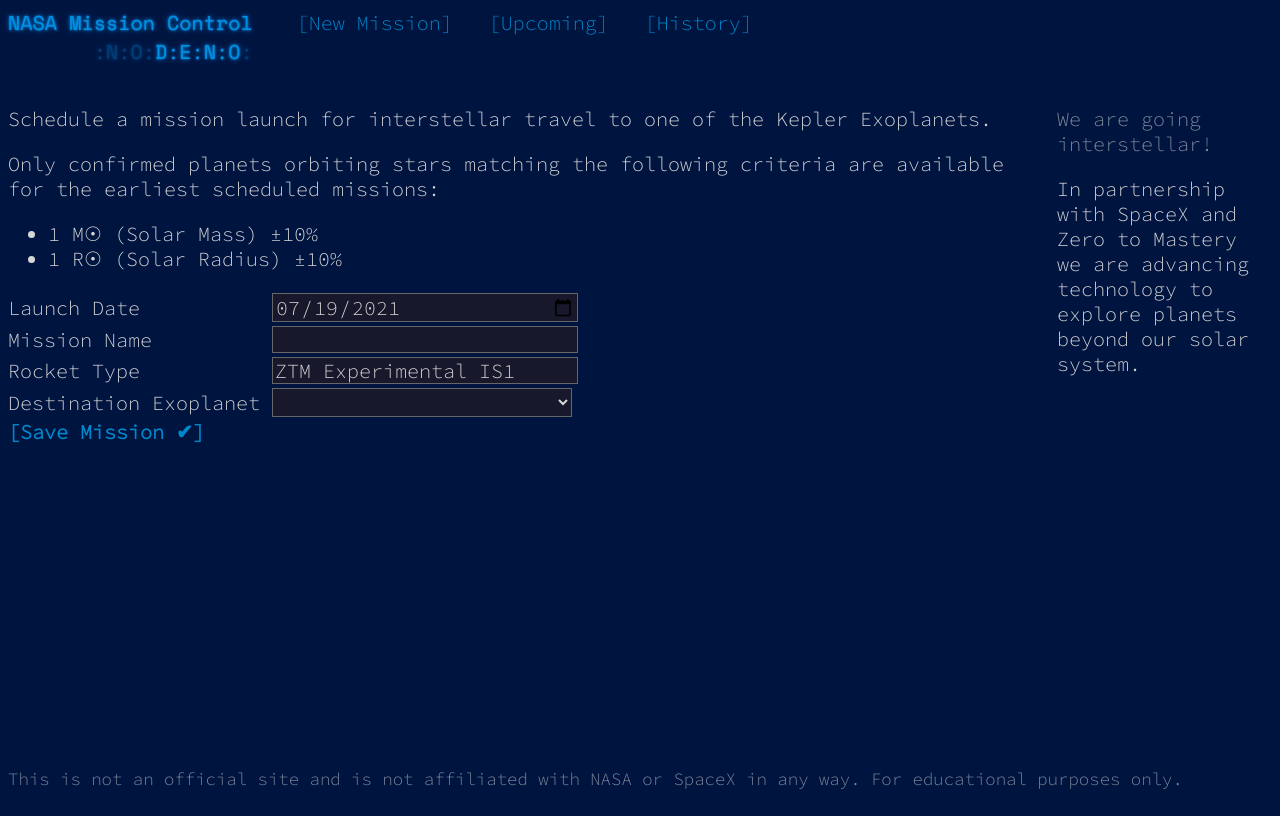
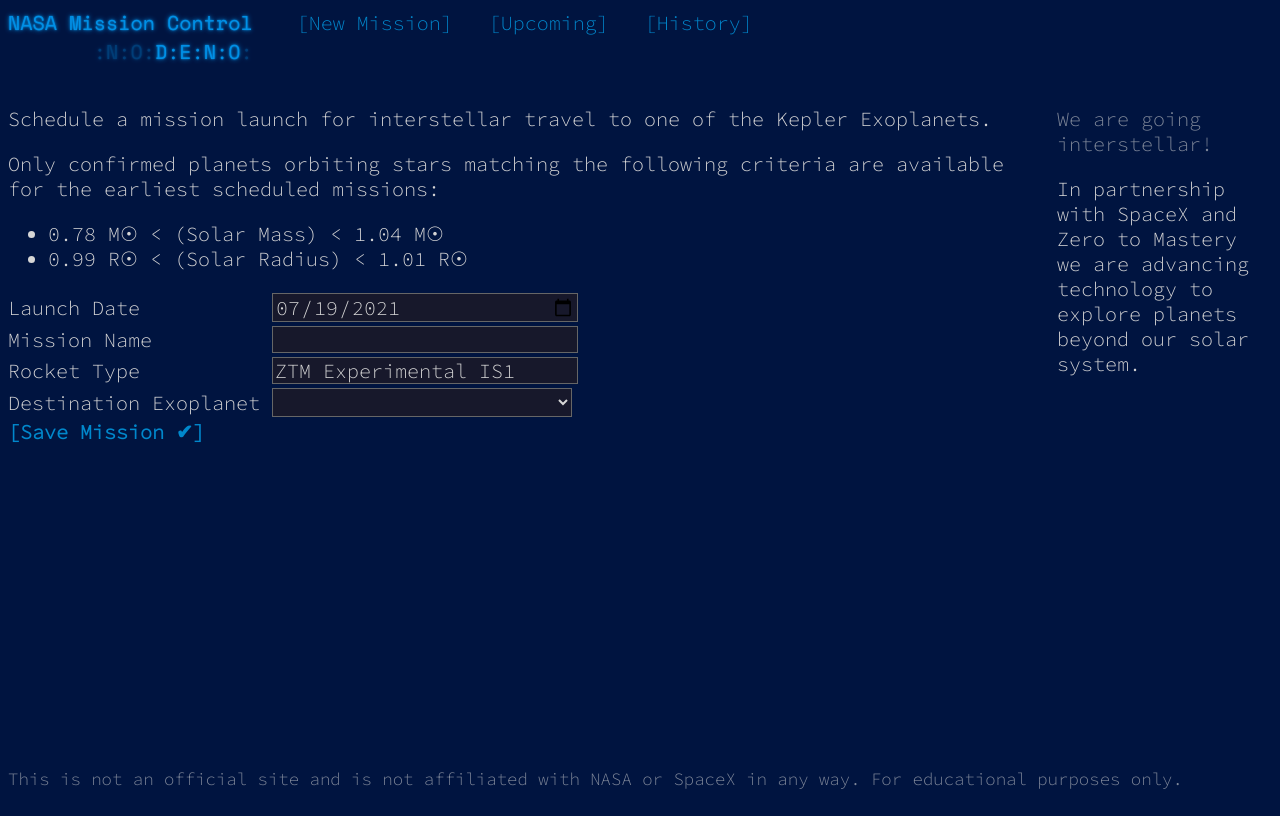
Before and after one commit to divineLush/deno-nasa, a plain HTML site: page public/index.html in a window 1280 px wide. Drawn offline with nearby package versions, Linux system fonts and the light colour scheme; no server answers.

Commit message:
updating ui

```diff
--- a/public/index.html
+++ b/public/index.html
@@ -43,8 +43,8 @@
         <p>Schedule a mission launch for interstellar travel to one of the Kepler Exoplanets.</p>
         <p>Only confirmed planets orbiting stars matching the following criteria are available for the earliest scheduled missions:
           <ul>
-            <li>1 M☉ (Solar Mass) ±10%</li>
-            <li>1 R☉ (Solar Radius) ±10%</li>
+            <li>0.78 M☉ < (Solar Mass) < 1.04 M☉</li>
+            <li>0.99 R☉ < (Solar Radius) < 1.01 R☉</li>
           </ul>
         </p>
         <form>
```
